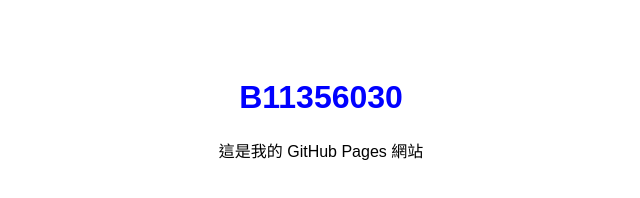
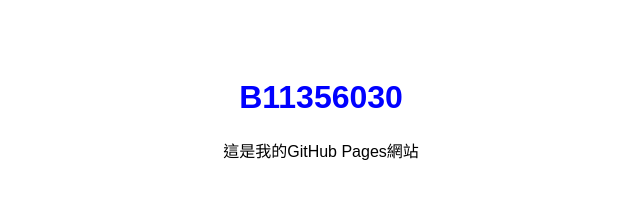
Before and after one commit to t-yu-1108/ivy.github.io, a plain HTML site: page index.html in a window 1280 px wide. Shown: the full height of the page, 319-959 px from the left. Drawn offline with Linux system fonts and the light colour scheme.

Commit message:
index.html

```diff
--- a/index.html
+++ b/index.html
@@ -11,6 +11,6 @@
 </head>
 <body>
     <h1>B11356030</h1>
-    <p>這是我的 GitHub Pages 網站</p>
+    <p>這是我的GitHub Pages網站</p>
 </body>
 </html>
```
